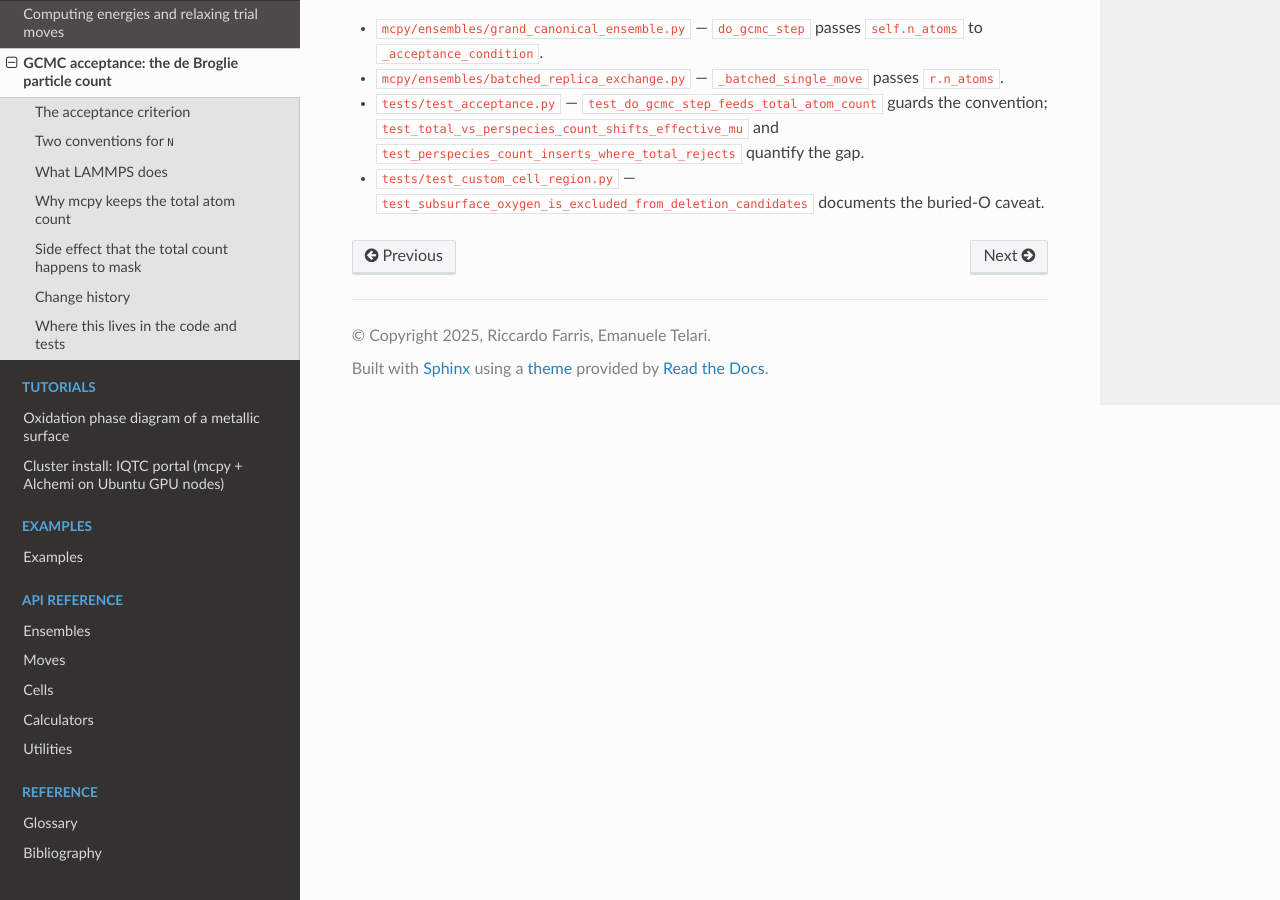
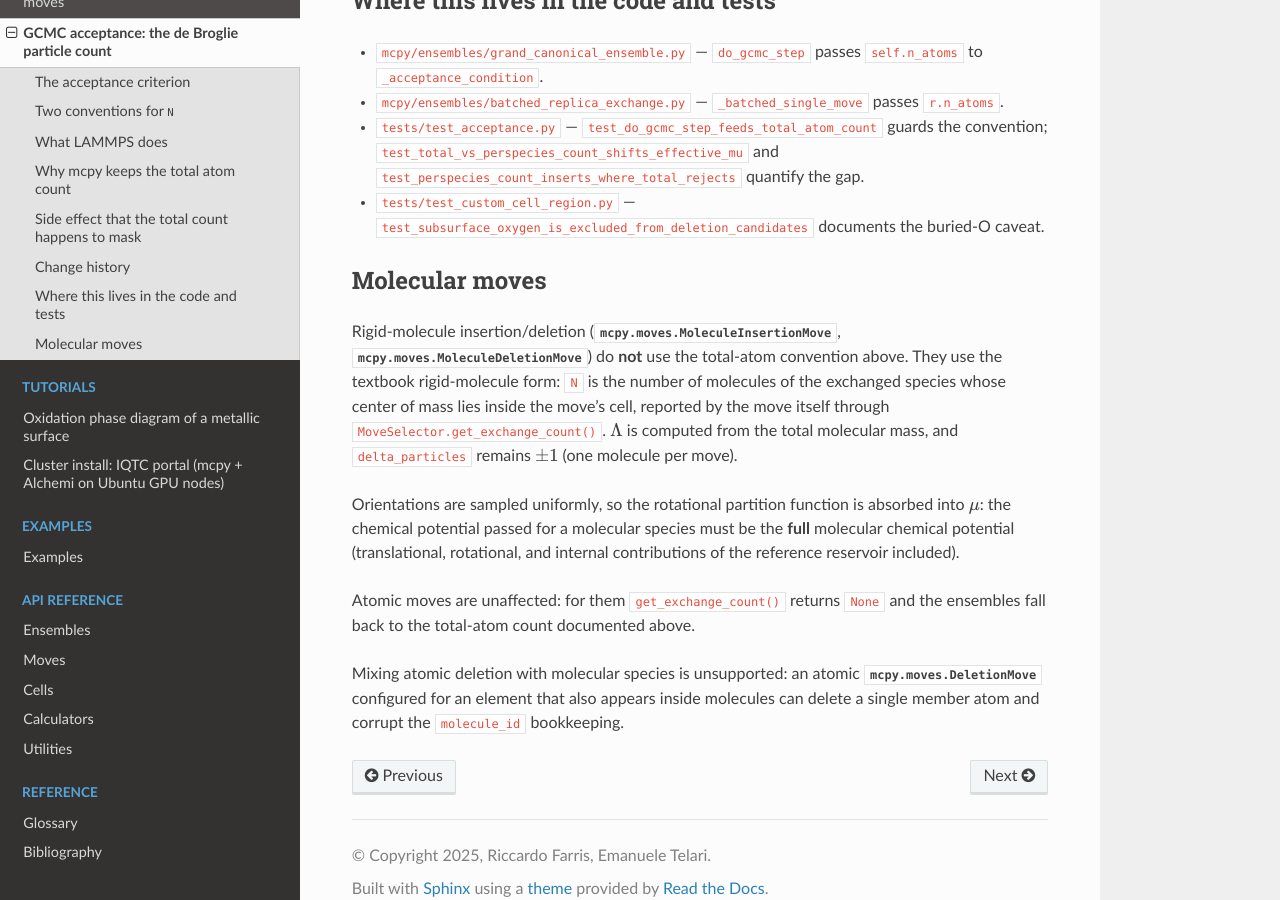
Before and after one commit to farrisric/mcpy, a Sphinx documentation site: the page built from docs/gcmc_acceptance_convention.rst, in a window 1280 px wide and 900 px high, scrolled down 2882 px. Built offline with Sphinx 7.4.7 and the Read the Docs theme 3.1.0, drawn with Linux system fonts in a browser that asks for light colours.

Commit message:
Document the molecular-move acceptance convention

```diff
--- a/docs/gcmc_acceptance_convention.rst
+++ b/docs/gcmc_acceptance_convention.rst
@@ -150,3 +150,30 @@ Where this lives in the code and tests
 - ``tests/test_custom_cell_region.py`` —
   ``test_subsurface_oxygen_is_excluded_from_deletion_candidates`` documents the
   buried-O caveat.
+
+
+Molecular moves
+---------------
+
+Rigid-molecule insertion/deletion (:class:`mcpy.moves.MoleculeInsertionMove`,
+:class:`mcpy.moves.MoleculeDeletionMove`) do **not** use the total-atom
+convention above. They use the textbook rigid-molecule form: ``N`` is the
+number of molecules of the exchanged species whose center of mass lies inside
+the move's cell, reported by the move itself through
+``MoveSelector.get_exchange_count()``. :math:`\Lambda` is computed from the
+total molecular mass, and ``delta_particles`` remains :math:`\pm 1` (one
+molecule per move).
+
+Orientations are sampled uniformly, so the rotational partition function is
+absorbed into :math:`\mu`: the chemical potential passed for a molecular
+species must be the **full** molecular chemical potential (translational,
+rotational, and internal contributions of the reference reservoir included).
+
+Atomic moves are unaffected: for them ``get_exchange_count()`` returns
+``None`` and the ensembles fall back to the total-atom count documented
+above.
+
+Mixing atomic deletion with molecular species is unsupported: an atomic
+:class:`mcpy.moves.DeletionMove` configured for an element that also appears
+inside molecules can delete a single member atom and corrupt the
+``molecule_id`` bookkeeping.
```
